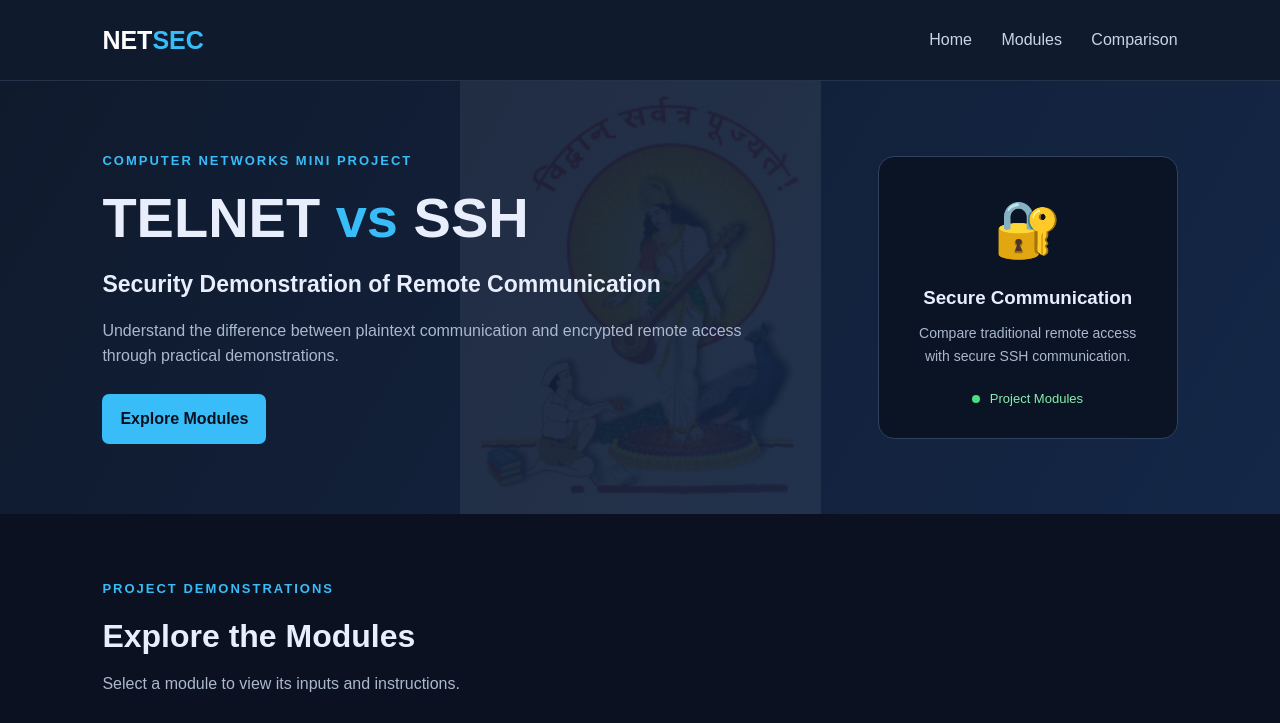
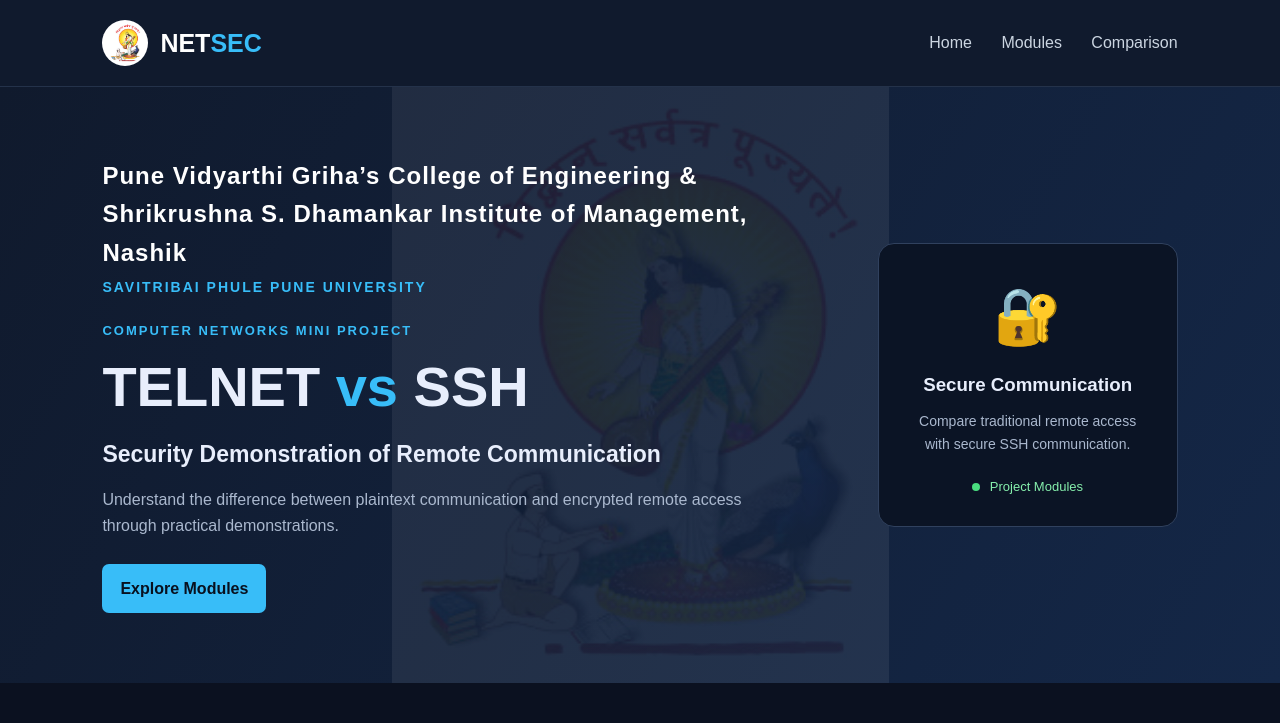
Before and after one commit to pathakrashi/TelnetvsSSH_CN, a plain HTML site: page index.html in a window 1280 px wide. Shown: the top 723 px of the page. Drawn offline with Linux system fonts and the light colour scheme.

Commit message:
Enhance header and footer with college details
Updated header and footer sections with college and university names.

```diff
--- a/index.html
+++ b/index.html
@@ -1,5 +1,3 @@
-
-
 <!DOCTYPE html>
 <html lang="en">
 <head>
@@ -11,7 +9,10 @@
 <body>
 
     <header class="navbar">
-        <div class="logo">NET<span>SEC</span></div>
+        <div class="brand">
+            <img src="pvg.jpg" alt="College logo" class="brand-logo">
+            <div class="logo">NET<span>SEC</span></div>
+        </div>
         <nav>
             <a href="#home">Home</a>
             <a href="#modules">Modules</a>
@@ -21,6 +22,8 @@
 
     <section class="hero" id="home">
         <div class="hero-content">
+            <h3 class="college-name">Pune Vidyarthi Griha’s College of Engineering &amp; Shrikrushna S. Dhamankar Institute of Management, Nashik</h3>
+            <p class="university-name">Savitribai Phule Pune University</p>
             <p class="tag">COMPUTER NETWORKS MINI PROJECT</p>
             <h1>TELNET <span>vs</span> SSH</h1>
             <h2>Security Demonstration of Remote Communication</h2>
@@ -135,6 +138,8 @@
     </section>
 
     <footer>
+        <p>Pune Vidyarthi Griha’s College of Engineering &amp; Shrikrushna S. Dhamankar Institute of Management, Nashik</p>
+        <p>Savitribai Phule Pune University</p>
         <p>TELNET vs SSH | Computer Networks Mini Project</p>
         <p>Educational demonstration of network security</p>
     </footer>
```
